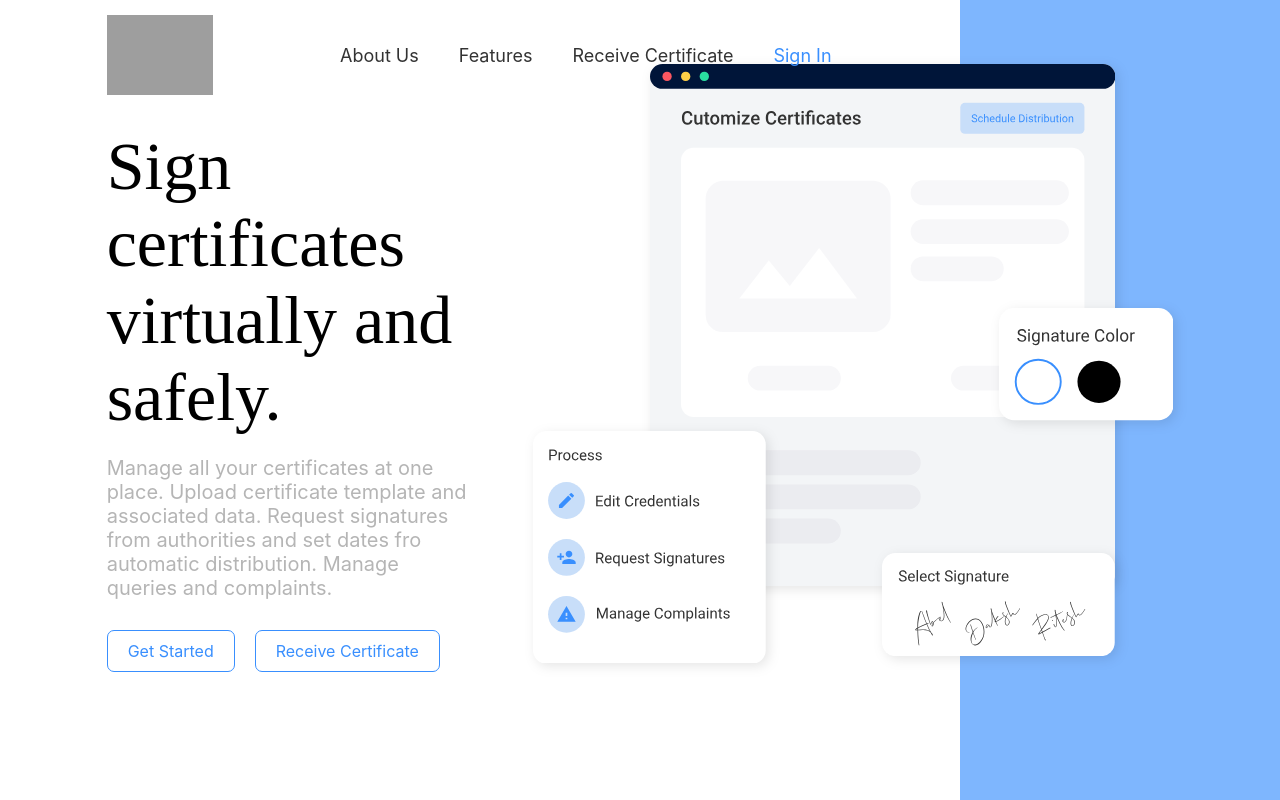
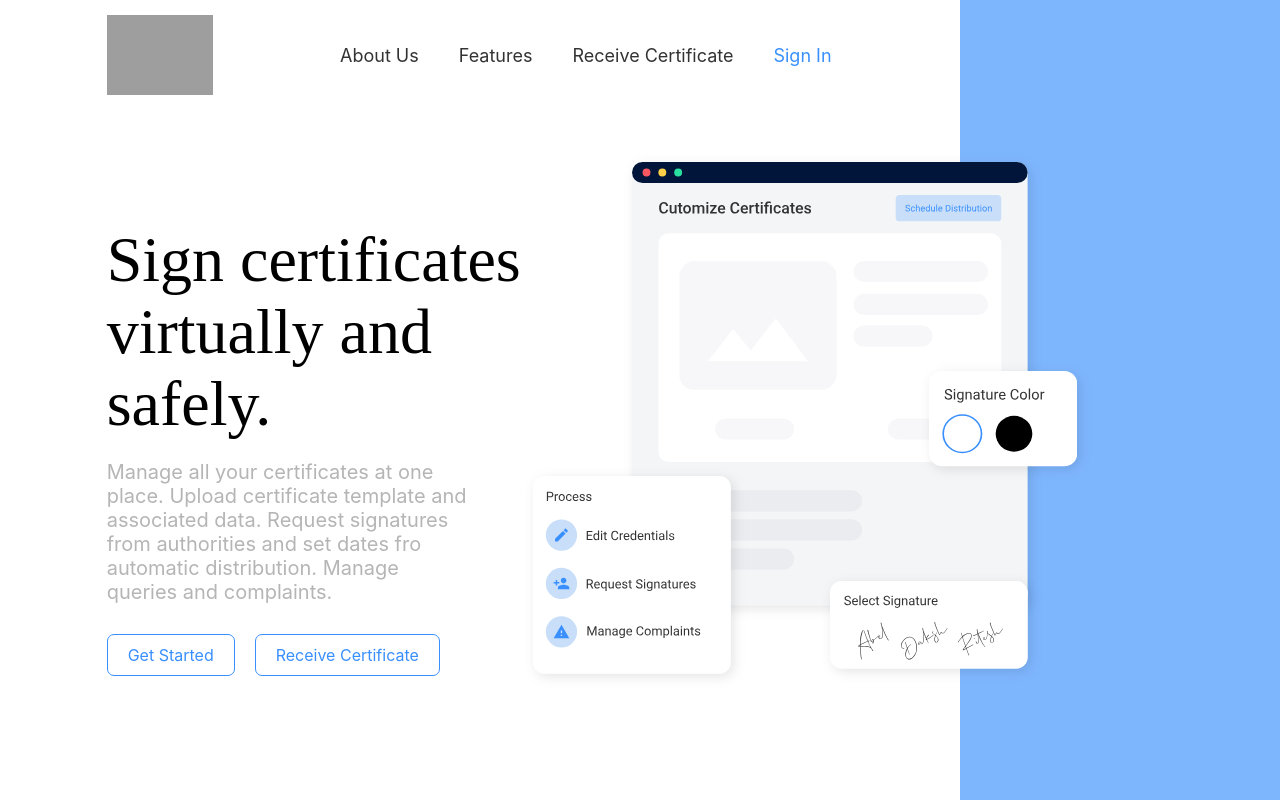
Before and after one commit to dscnitrourkela/project-guava-web, a React (Create React App) app in the folder client/: page / in a window 1280 px wide. Shown: the top 800 px of the page. Built offline with nearby package versions, Linux system fonts and the light colour scheme; grey boxes are pictures that could not be loaded; a web font is replaced by a local one.

Commit message:
fix: responsive issues of hero and footer sections

```diff
--- a/client/src/components/homepage/Hero.tsx
+++ b/client/src/components/homepage/Hero.tsx
@@ -60,8 +60,8 @@ const useStyles = makeStyles(theme => ({
   },
   title: {
     fontFamily: "'Source Serif Pro', serif",
-    fontSize: '4.25rem',
-    lineHeight: '4.81rem',
+    fontSize: '4rem',
+    lineHeight: '4.5rem',
     color: '#000000',
 
     [theme.breakpoints.between('sm', 'md')]: {
--- a/client/src/components/marginals/Footer.tsx
+++ b/client/src/components/marginals/Footer.tsx
@@ -117,6 +117,7 @@ const useStyles = makeStyles(theme => ({
     [theme.breakpoints.between('xs', 'sm')]: {
       gridTemplateColumns: '1fr 1fr',
       gap: '30px',
+      padding: '10px',
     },
   },
   logoContainer: {
@@ -135,7 +136,7 @@ const useStyles = makeStyles(theme => ({
     width: '70%',
     height: 'auto',
     [theme.breakpoints.between('xs', 'sm')]: {
-      width: '60%',
+      width: '80%',
       marginBottom: '30px',
     },
   },
--- a/client/src/components/marginals/Navbar.tsx
+++ b/client/src/components/marginals/Navbar.tsx
@@ -8,11 +8,11 @@ import DesktopNavbar from './DesktopNavbar';
 import MobileNavbar from './MobileNavbar';
 
 const Navbar: React.FC = () => {
-  const matches = useMediaQuery('(max-width: 850px)');
+  const matches = useMediaQuery('(max-width: 960px)');
   const [showBackground, setShowBackground] = useState(false);
 
   const toggleVisibility = () => {
-    if (window.pageYOffset > 65) {
+    if (window.pageYOffset > 40) {
       setShowBackground(true);
     } else {
       setShowBackground(false);
--- a/client/src/screens/Home.tsx
+++ b/client/src/screens/Home.tsx
@@ -51,15 +51,15 @@ const useStyles = makeStyles(theme => ({
   container: {
     width: '100%',
     maxWidth: '100vw',
+    height: '100vh',
     minHeight: '100vh',
-    height: '100vh',
 
     display: 'grid',
     gridTemplateColumns: '0.5fr repeat(5, 1fr) 0.5fr',
     gridTemplateRows: '1fr 1fr max-content 1fr 1fr',
 
     [theme.breakpoints.between('xs', 'sm')]: {
-      gridTemplateRows: '1.5fr 1fr',
+      gridTemplateRows: '1.2fr 1fr',
       height: 'auto',
     },
   },
@@ -67,21 +67,29 @@ const useStyles = makeStyles(theme => ({
     gridColumn: '2/4',
     gridRow: '3/4',
     zIndex: 10000,
+    height: 'calc(100vh-100px)',
+    marginTop: '100px',
 
     [theme.breakpoints.between('xs', 'sm')]: {
       gridColumn: '2/7',
       gridRow: '2/3',
-      alignSelf: 'center',
+      alignSelf: 'start',
     },
   },
   infographics: {
     gridColumn: '4/7',
     gridRow: '2/5',
+    height: 'calc(100vh-100px)',
+    marginTop: '100px',
 
     [theme.breakpoints.between('xs', 'sm')]: {
       gridColumn: '2/7',
       gridRow: '1/2',
       alignSelf: 'end',
+    },
+
+    [theme.breakpoints.up('lg')]: {
+      width: '85%',
     },
   },
   blueBox: {
```
